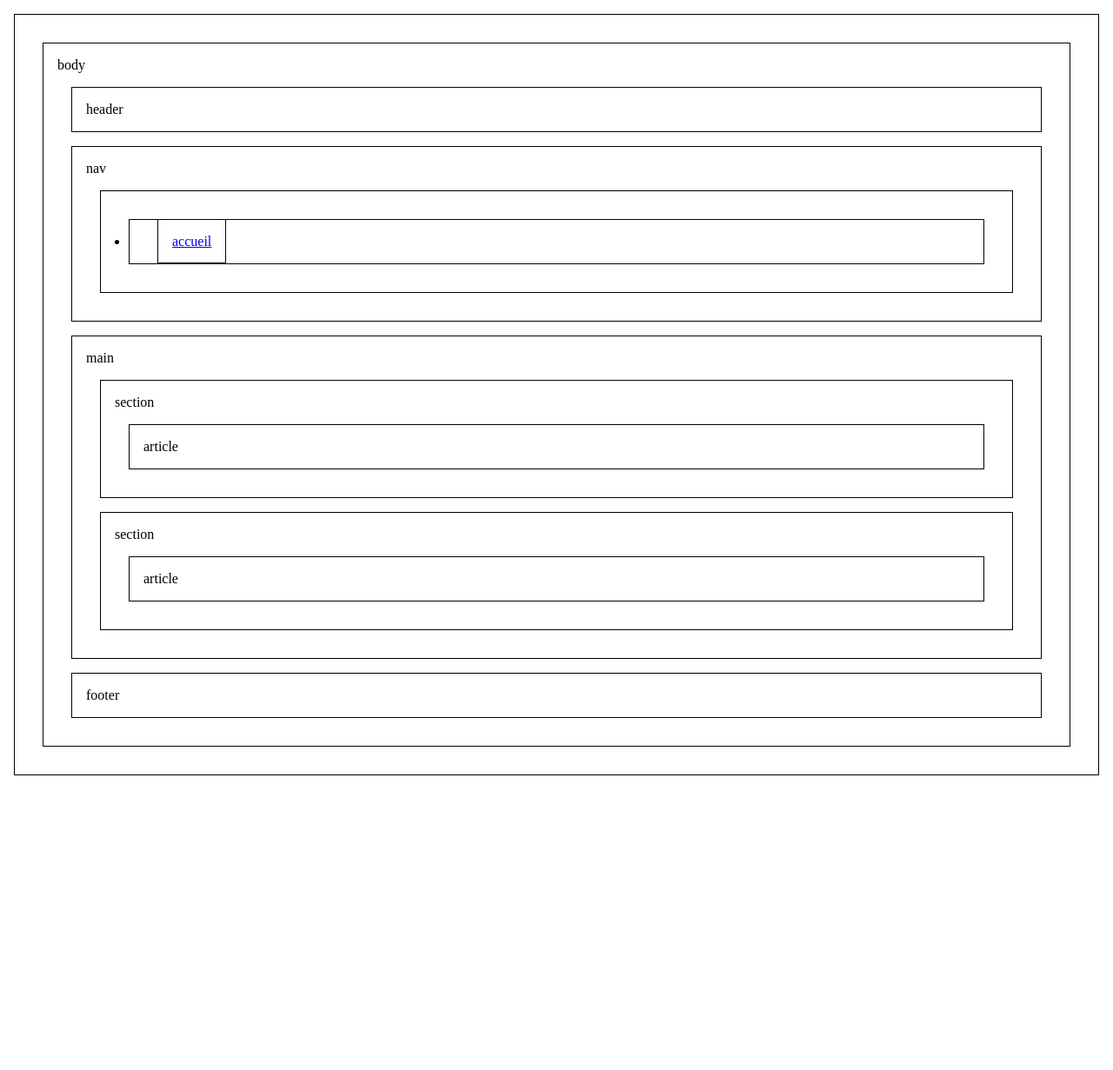
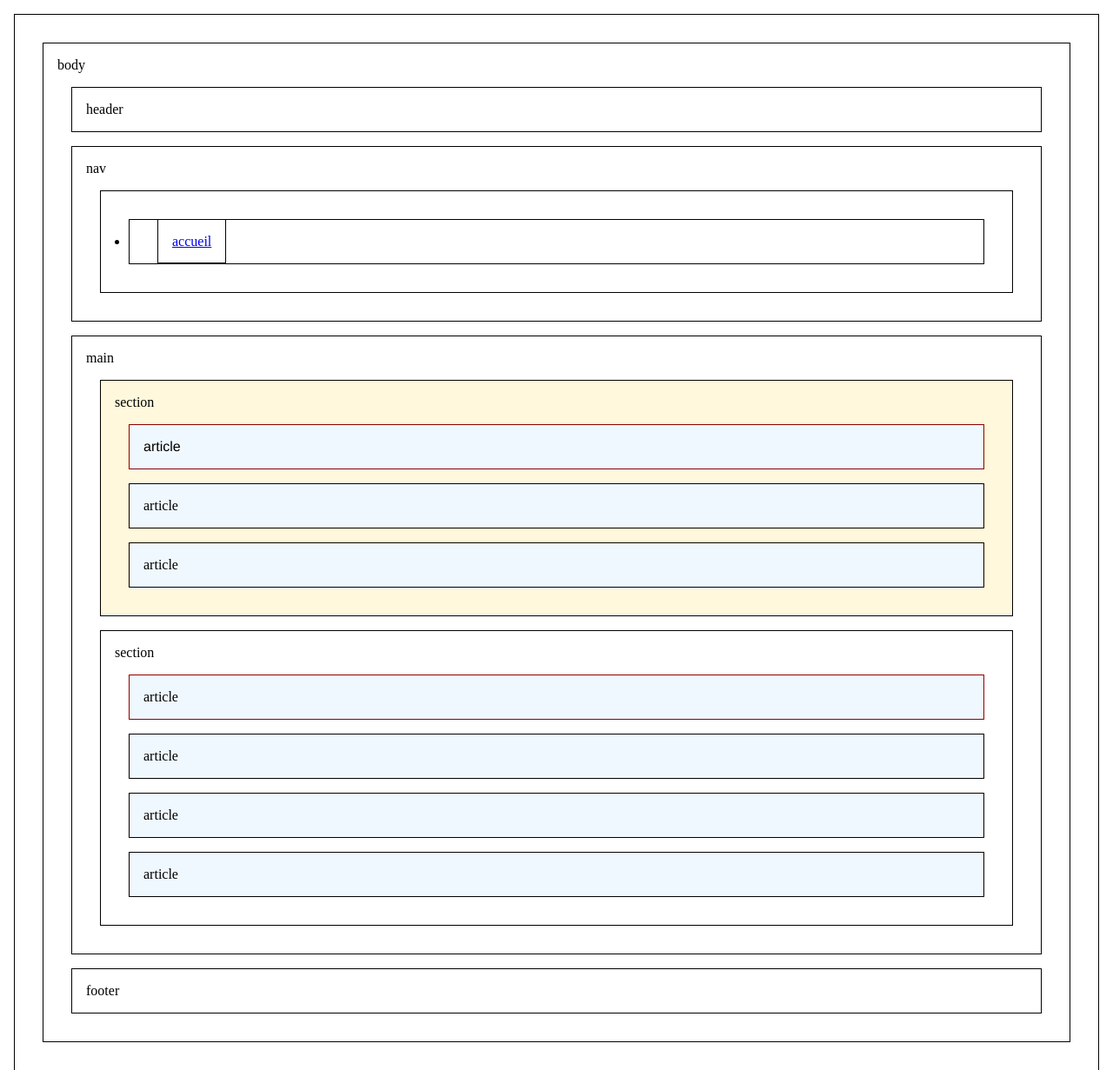
Before and after one commit to nicoduflot/2025-08-18-html-css, a plain HTML site: page exercice-01.html in a window 1280 px wide. Shown: the top 1231 px of the page at 87% size. Before the commit the page ends 908 px from the top, so only its background shows below. Drawn offline with Linux system fonts and the light colour scheme.

Commit message:
css pt 4 les calculs de taille, les unités de mesures usuelles et mise en place de l'exercice sur le CSS

```diff
--- a/css/style.css
+++ b/css/style.css
@@ -94,6 +94,24 @@ Le CSS est un style en cascade, c'est à dire que les proriétés de stylé déc
         on impose arial en police à la balise body, tous les éléments sans police spécifiée dans le css du navigateur l'appliqueront, des balises telles que <code> elles garderont la police définit à la racine (c'est à dire la feuile de style user agent, celle du navigateur)
 
 Il est possible toutefois de surcharger (transformer) la racine, on utilisera le sélecteur :root
+
+Unités de tailles en CSS (en web)
+
+Unités les plus souvent utilisées en web
+
+px      =>  pixel il est possible de mesure avec des virgules, 23.8px)
+em      =>  cadratin. Historiquement unité de mesure en print sur les presses.
+            Le cadratin se calcul par rapport à la taille du parent
+rem     =>  cadratin racine, lui se calculera toujours depuis la taille racine du cadratin,
+            - soit celle du navigateur
+            - soit celle surchargée dans le :root
+%       =>  La taille définie en % se calcule par rapport à l'espace disponible autour de l'élément définie en %
+vw & vh =>  vw : viewport width (largeur de la surface d'affichage du site)
+            vh : viewport height ( hauteur d'affichage du site)
+            50vh => 50% de la taille d'affichage du site
+            si la largeur d'affichage du site 360px (100vw)
+            50vw = 180px
+
 */
 
 :root{
@@ -101,3 +119,12 @@ Il est possible toutefois de surcharger (transformer) la racine, on utilisera le
     font-size: 1.2rem; /* sur chrome 16px * (20%16px) => 19.2px */
     line-height: 1.5rem;
 }
+
+/* "*" est un sélecteur "universel", il représente TOUS les éléments de la page qui est liée au fueillet CSS */
+*{
+    box-sizing: border-box;
+}
+
+body{
+    margin: 0;
+}
--- a/exercice-01.html
+++ b/exercice-01.html
@@ -6,11 +6,52 @@
     <meta name="viewport" content="width=device-width, initial-scale=1.0">
     <title>Document</title>
     <style>
+        /*
+        sélécteur sans rien devant (ni "." ni "#") sélcteur de balise
+        sélecteur avec un "#" devant : sélecteur selon l'attribut id d'un élément
+        sélecteur avec un "." devant : sélecteur de classes
+        */
+
+        /* tous les éléments de la page */
         * {
             margin: 1rem;
             padding: 1rem;
             border: 1px solid black;
         }
+
+        /* tous les articles */
+        article{
+            background-color: aliceblue;
+        }
+
+        /* la section avec l'id "mis-en-avant" */
+        #mis-en-avant{
+            background-color: cornsilk;
+        }
+
+        /* un élément avecla lasse "premier-article" */
+        .premier-article{
+            border-color: darkred;
+        }
+
+        /* un article avec la classe "premier-article" dans la section avec l'id "mis-en-avant" */
+        section#mis-en-avant article.premier-article{
+            font-family: 'Franklin Gothic Medium', 'Arial Narrow', Arial, sans-serif;
+        }
+
+        /*
+
+        - mettre la police de caractère arial, helvetica, sans-serif par défaut
+            font-family: Arial, Helvetica, sans-serif;
+        - augmenter la taille de la police
+            font-size: 1.2rem;
+        - augmenter la hauteur de ligne
+            line-height: 1.5rem;
+
+        - mettre la couleur de fond bisque au header et au footer de body
+            background-color : bisque;
+
+        */
     </style>
 </head>
 
@@ -27,12 +68,17 @@
     </nav>
     <main>
         main
-        <section>
+        <section id="mis-en-avant">
             section
+            <article class="premier-article">article</article>
+            <article>article</article>
             <article>article</article>
         </section>
         <section>
             section
+            <article class="premier-article">article</article>
+            <article>article</article>
+            <article>article</article>
             <article>article</article>
         </section>
     </main>
```
Also changed, not shown: index.html (+12 -0 lines).
